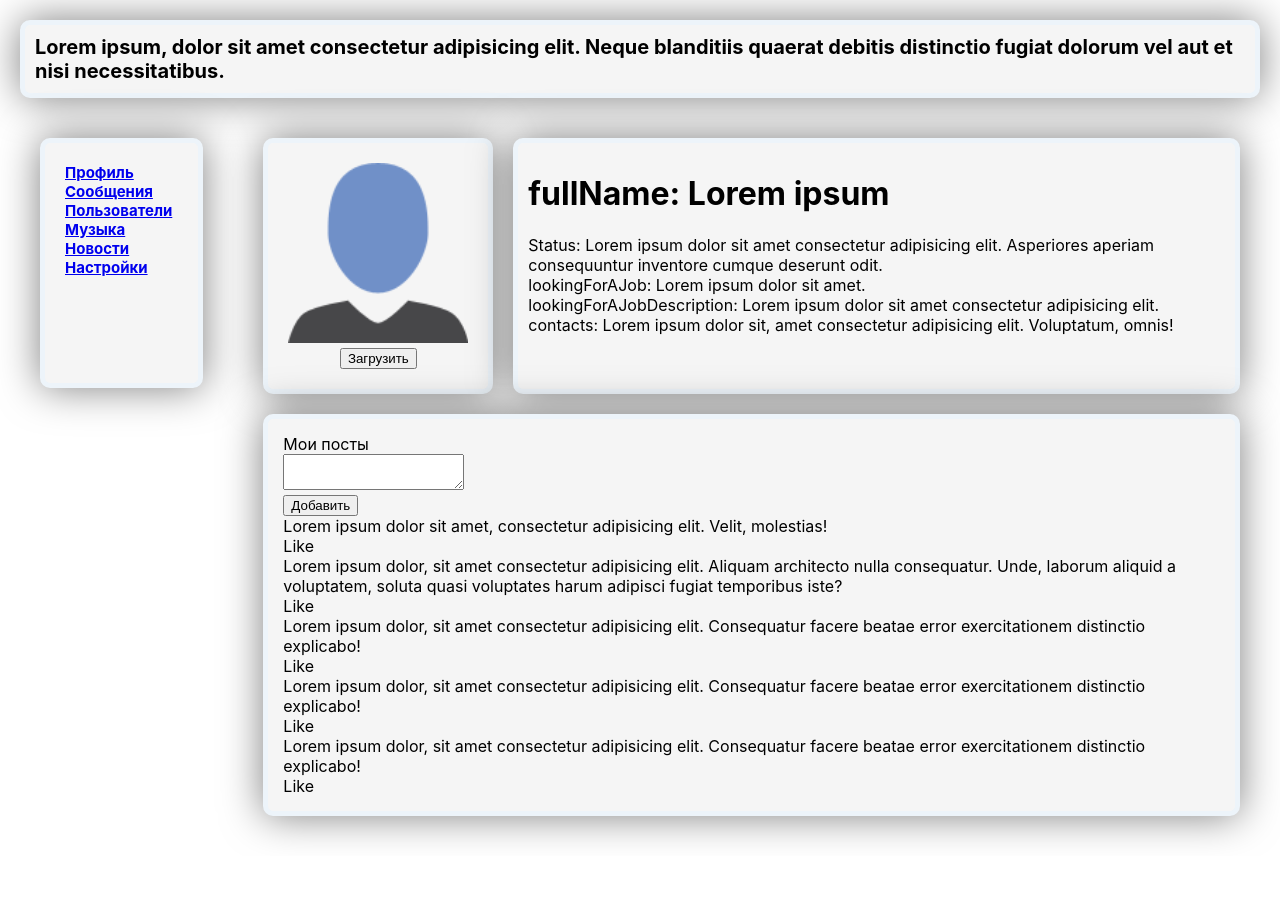
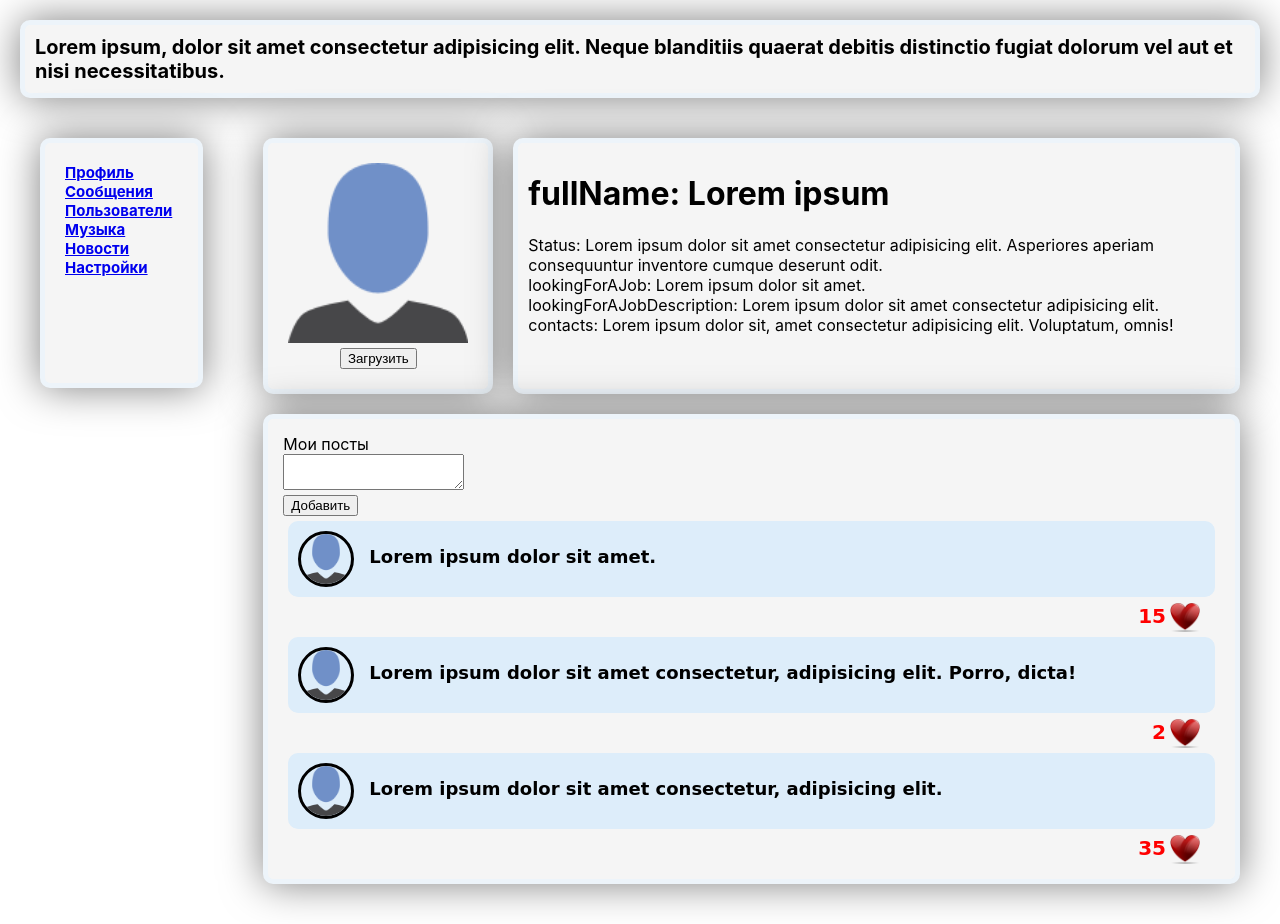
Before and after one commit to DAShulgin/Inwires_part1, a React (Create React App) app: page /profile in a window 1280 px wide. Before the commit the page ends 856 px from the top, so only its background shows below. Built offline with nearby package versions, Linux system fonts and the light colour scheme.

Commit message:
Mypost/props

```diff
--- /dev/null
+++ b/src/components/Profile/MyPosts/Like/Like.jsx
@@ -0,0 +1,15 @@
+import React from 'react';
+import style  from './Like.module.css'
+import like from '../../../../img/like.png'
+
+const Like = (props) => {
+
+    return <div className =  {style.item}>
+    <div>
+        <span>{props.like}</span>
+        <span><img src = {like} /> </span>
+    </div>
+
+    </div>
+}
+export default Like;
--- /dev/null
+++ b/src/components/Profile/MyPosts/Like/Like.module.css
@@ -0,0 +1,16 @@
+.item {
+    padding-right: 20px;
+    text-align   : right;
+}
+.item div:nth-child(1) {
+    font-size  : 20px;
+    color      : red;
+    font-weight: bold;
+    font-family: 'Comic Sans MS';
+}
+.item img {
+    height        : 30px;
+    width         : 30px;
+    vertical-align: middle;
+    padding-left  : 4px
+}
--- /dev/null
+++ b/src/components/Profile/MyPosts/MyPosts.jsx
@@ -0,0 +1,19 @@
+import React from 'react';
+import Post from './OnePost/Post';
+
+
+const MyPosts = (props) => {
+
+    return <div>
+        <div>
+            <div><textarea></textarea></div>
+            <div><button>Добавить</button></div>
+        </div>
+
+       <Post  text = 'Lorem ipsum dolor sit amet.' like = '15' />
+       <Post  text = 'Lorem ipsum dolor sit amet consectetur, adipisicing elit. Porro, dicta!' like = '2' />
+       <Post  text = 'Lorem ipsum dolor sit amet consectetur, adipisicing elit.' like = '35' />
+    </div>
+}
+
+export default MyPosts;
--- /dev/null
+++ b/src/components/Profile/MyPosts/OnePost/Post.jsx
@@ -0,0 +1,16 @@
+import React from 'react';
+import style from './Post.module.css'
+import notAvatar from '../../../../img/notAvatar.png'
+import Like from '../Like/Like';
+
+const Post = (props) => {
+
+    return <div>
+        <div className={style.item}>
+            <img src={notAvatar} />
+            <div className={style.textPost}> {props.text}</div>
+        </div>
+        <Like like={props.like} />
+    </div>
+}
+export default Post;
--- /dev/null
+++ b/src/components/Profile/MyPosts/OnePost/Post.module.css
@@ -0,0 +1,24 @@
+.item {
+    margin-top: 25px;
+    display: flex;
+    background-color: rgb(221, 237, 250);
+    border-radius  : 10px;
+    margin: 5px;
+    padding: 5px;
+}
+.item img {
+    width: 50px;
+    height: 50px;
+    border-radius: 50%  50%  50%  50%;
+    border: 3px solid black;
+    margin: 5px;
+}
+.textPost {
+    color: black;
+    font-weight: bold;
+    font-family: 'Comic Sans MS';
+    font-size: 18px;
+    text-align: justify;
+    margin: 20px 10px;
+
+}
--- a/src/components/Profile/Profile.jsx
+++ b/src/components/Profile/Profile.jsx
@@ -1,5 +1,6 @@
 import React from 'react';
 import AvatarBlok from './AvatarBlock/AvatarBlok';
+import MyPosts from './MyPosts/MyPosts';
 import style from './Profile.module.css'
 
 const Profile = () => {
@@ -16,24 +17,11 @@ const Profile = () => {
                 <div>lookingForAJobDescription: Lorem ipsum dolor sit amet consectetur adipisicing elit.</div>
                 <div>contacts: Lorem ipsum dolor sit, amet consectetur adipisicing elit. Voluptatum, omnis!</div>
             </div>
-
             <div className={style.blok3}>
                 <div>Мои посты</div>
-                <div>
-                    <div><textarea></textarea></div>
-                    <div><button>Добавить</button></div>
-                </div>
-                <div>Lorem ipsum dolor sit amet, consectetur adipisicing elit. Velit, molestias!</div>
-                <div>Like</div>
-                <div>Lorem ipsum dolor, sit amet consectetur adipisicing elit. Aliquam architecto nulla consequatur. Unde, laborum aliquid a voluptatem, soluta quasi voluptates harum adipisci fugiat temporibus iste?</div>
-                <div>Like</div>
-                <div>Lorem ipsum dolor, sit amet consectetur adipisicing elit. Consequatur facere beatae error exercitationem distinctio explicabo!</div>
-                <div>Like</div>
-                <div>Lorem ipsum dolor, sit amet consectetur adipisicing elit. Consequatur facere beatae error exercitationem distinctio explicabo!</div>
-                <div>Like</div>
-                <div>Lorem ipsum dolor, sit amet consectetur adipisicing elit. Consequatur facere beatae error exercitationem distinctio explicabo!</div>
-                <div>Like</div>
+                <MyPosts />
             </div>
+
         </div>
     )
 }
```
Also changed, not shown: src/img/like.png (added).
